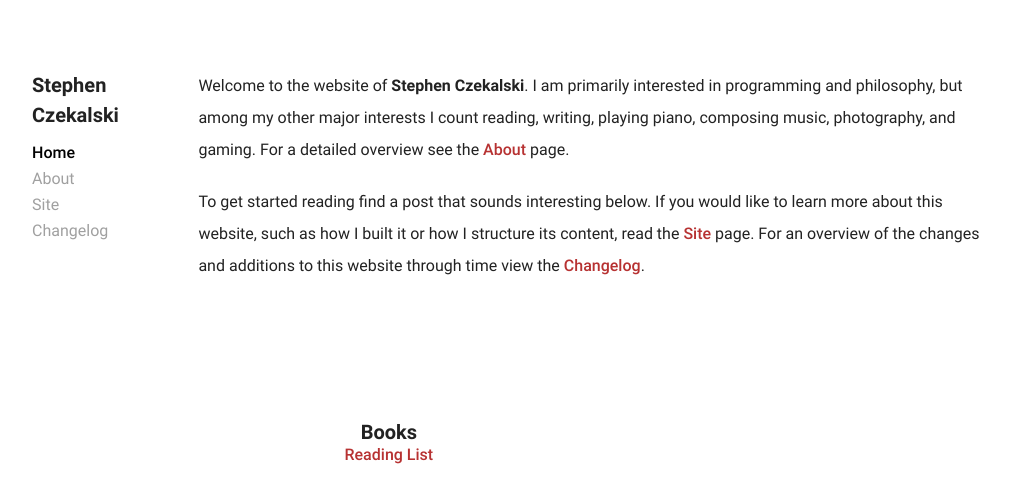
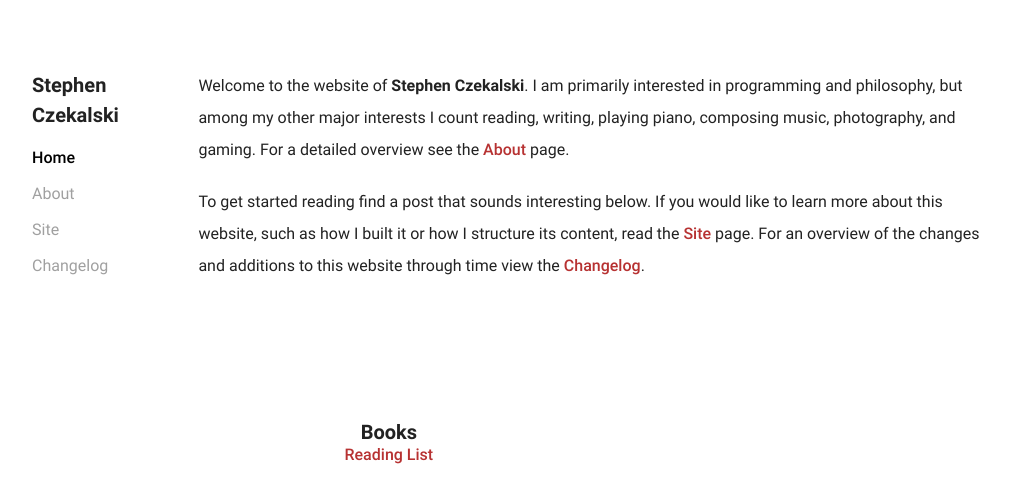
Before and after one commit to stephencz/old-stephencz-com, a Jekyll site: the page built from index.html, in a window 1280 px wide. Shown: the top 503 px of the page, without its empty margins (128-1138 px from the left). Built offline with Jekyll 4.4.1, drawn with Linux system fonts in a browser that asks for light colours; nearby versions of some CDN libraries.

Commit message:
Increased distance between sidebar items.

```diff
--- a/_sass/sidebar.scss
+++ b/_sass/sidebar.scss
@@ -36,8 +36,8 @@
 
 .sidebar-wrapper > ul.sidebar-navigation li
 {
-    padding-top: 5px;
-    padding-bottom: 5px;
+    padding-top: 10px;
+    padding-bottom: 10px;
 }
 
 .sidebar-wrapper > ul.sidebar-navigation li a:active,
```
